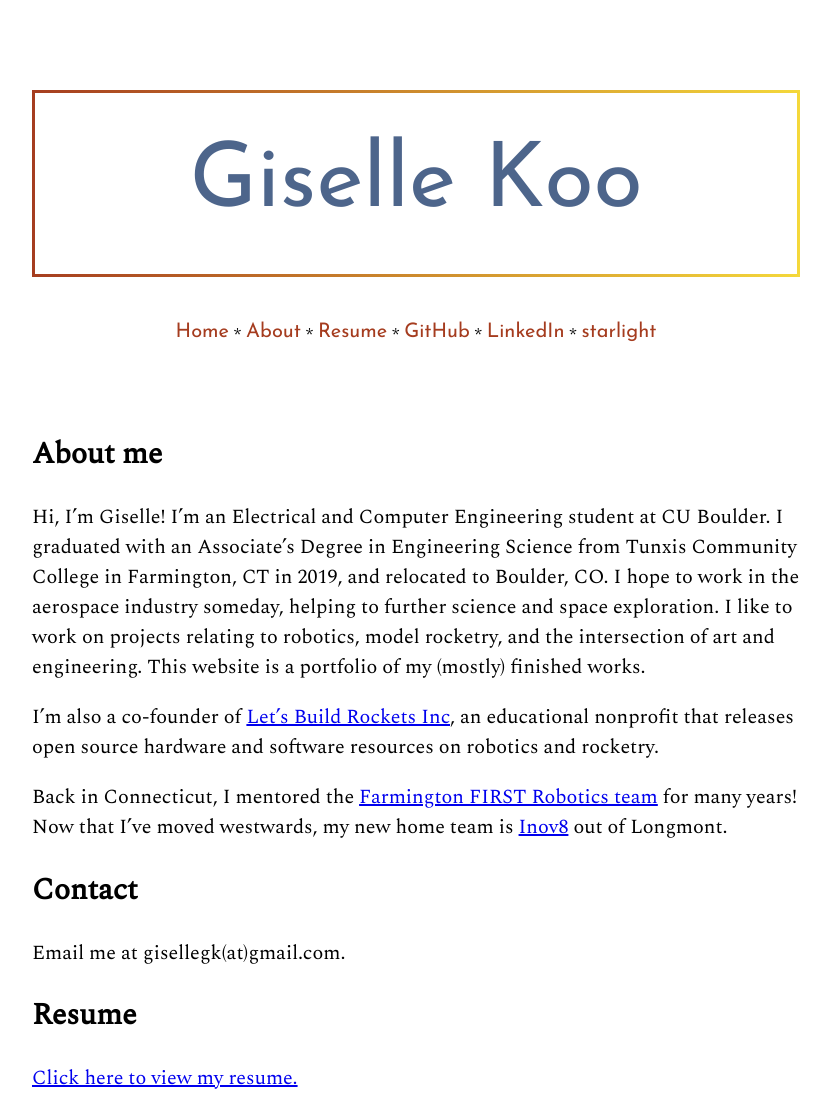
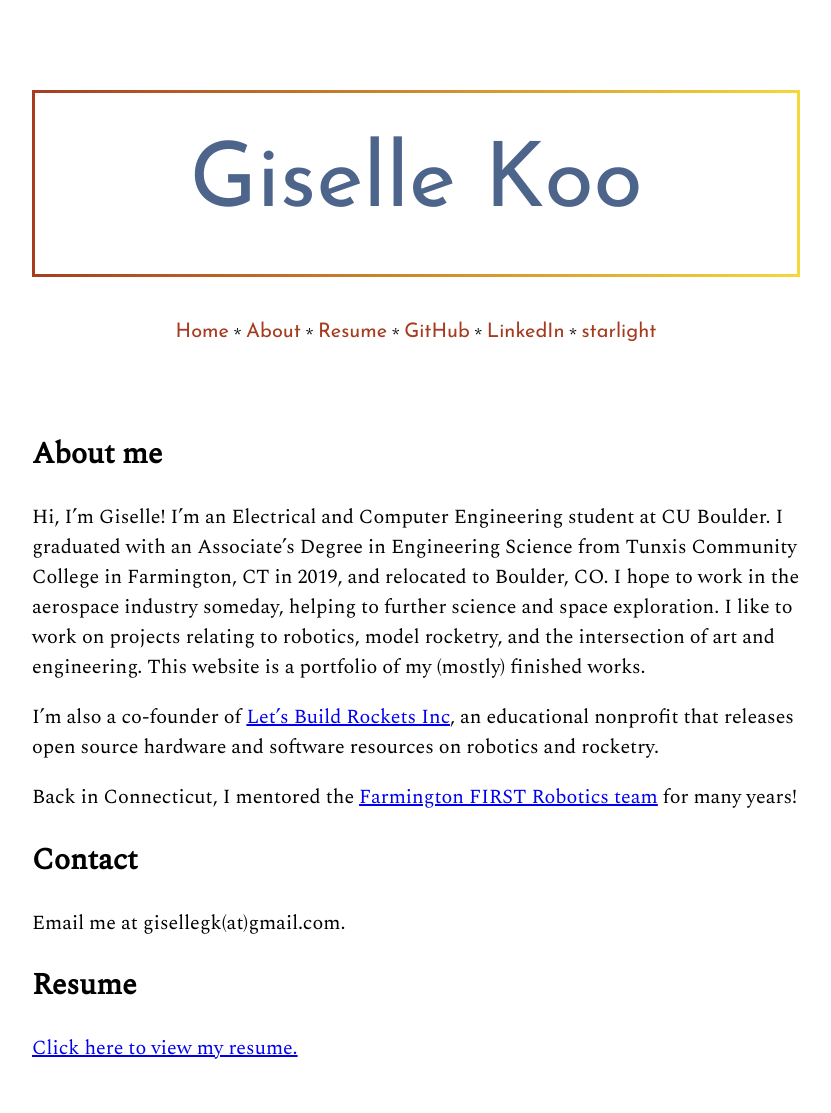
Before and after one commit to gisellegk/gisellegk.github.io, a Jekyll site: the page built from about/index.md, in a window 1280 px wide. Shown: the whole page, without its empty margins (224-1055 px from the left). Built offline with Jekyll 4.4.1, drawn with Linux system fonts in a browser that asks for light colours; nearby versions of some CDN libraries; after the commit the page ends 1083 px from its top, so only the background shows below that.

```diff
--- a/about/index.md
+++ b/about/index.md
@@ -10,7 +10,7 @@ Hi, I'm Giselle! I'm an Electrical and Computer Engineering student at CU Boulde
 
 I'm also a co-founder of [Let's Build Rockets Inc](http://www.letsbuildrockets.org/), an educational nonprofit that releases open source hardware and software resources on robotics and rocketry.
 
-Back in Connecticut, I mentored the [Farmington FIRST Robotics team](http://www.farmingtonrobotics.org/) for many years! Now that I've moved westwards, my new home team is [Inov8](https://www.thebluealliance.com/team/7891/) out of Longmont.
+Back in Connecticut, I mentored the [Farmington FIRST Robotics team](http://www.farmingtonrobotics.org/) for many years!
 
 
 ## Contact
@@ -18,4 +18,4 @@ Back in Connecticut, I mentored the [Farmington FIRST Robotics team](http://www.
 Email me at gisellegk(at)gmail.com.
 
 ## Resume
-[Click here to view my resume.]({{site.url}}/assets/files/GiselleKooResume.pdf)
+[Click here to view my resume.](https://docs.google.com/document/d/1LlqIDzPPvs4S1EmaGkjbWyPmnxhp4C-W4g8-i9GSOME/edit)
```
